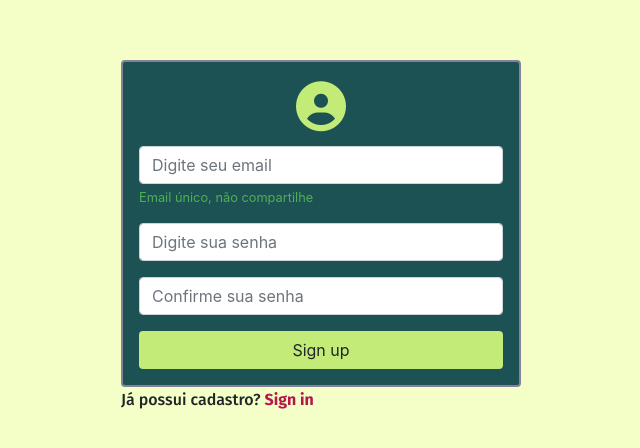
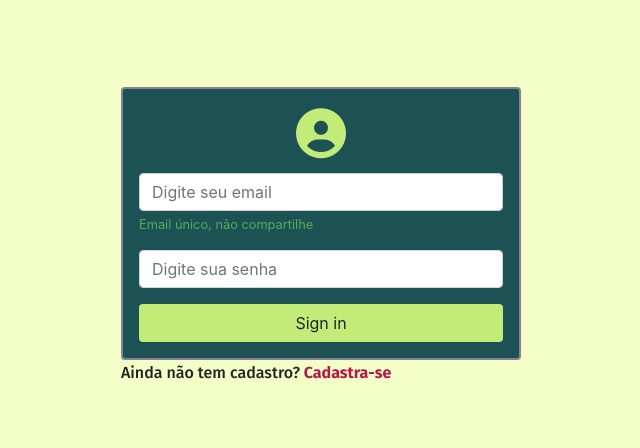
Before and after one commit to CleytonRR/finance_control_web, a React (Create React App) app in the folder finance_controll/: page / in a window 1280 px wide. Shown: the part 164-612 px from the top of the page, without its empty margins (319-959 px from the left). Built offline with nearby package versions, Linux system fonts and the light colour scheme; the HTML template or start-up script is replaced by a standard one.

Commit message:
Created routes and configure

```diff
--- a/finance_controll/src/App.js
+++ b/finance_controll/src/App.js
@@ -2,6 +2,7 @@ import React, { useState, useEffect } from 'react';
 import './App.css';
 import Login from './components/login/Login'
 import SingUp from './components/singUp/index'
+import Routers from './routes'
 
 import '../node_modules/bootstrap/dist/css/bootstrap.min.css';
 import './App.css';
@@ -11,7 +12,7 @@ function App() {
   return (
     <div className="app">
       <div className="box-form d-flex justify-content-center">
-        <SingUp />
+        <Routers />
       </div>
     </div>
   );
--- a/finance_controll/src/components/login/Login.js
+++ b/finance_controll/src/components/login/Login.js
@@ -1,5 +1,6 @@
 import React from 'react';
 import '../../../node_modules/bootstrap/dist/css/bootstrap.min.css'
+import {Link} from 'react-router-dom'
 
 import "./style.css"
 
@@ -18,7 +19,7 @@ export default function login() {
             </div>
             <button type="submit" className="btn btn-block btn-custom">Sign in</button>
         </form>
-        <span className="tip">Ainda não tem cadastro? <a href="#" className="sign-up">Cadastra-se</a></span>
+        <span className="tip">Ainda não tem cadastro?<Link to="/singUp"> Cadastra-se</Link></span>
     </div>
   );
 }
--- a/finance_controll/src/components/singUp/index.js
+++ b/finance_controll/src/components/singUp/index.js
@@ -1,5 +1,6 @@
 import React from 'react';
 import '../../../node_modules/bootstrap/dist/css/bootstrap.min.css'
+import { Link } from 'react-router-dom'
 
 import "./style.css"
 
@@ -14,15 +15,15 @@ export default function singUp() {
                 </div>
 
                 <div className="form-group">
-                <input type="password" className="form-control" id="inputPassword" placeholder="Digite sua senha"/>
+                    <input type="password" className="form-control" id="inputPassword" placeholder="Digite sua senha" />
                 </div>
 
                 <div className="form-group">
-                <input type="password" className="form-control" id="inputPassword" placeholder="Confirme sua senha"/>
+                    <input type="password" className="form-control" id="inputPassword" placeholder="Confirme sua senha" />
                 </div>
                 <button type="submit" className="btn btn-block btn-custom">Sign up</button>
             </form>
-        <span className="tip">Já possui cadastro? <a href="#" className="sign-in">Sign in</a></span>
+            <span className="tip">Já possui cadastro? <Link to="/"> Sign in</Link></span>
         </div>
     );
 }
--- /dev/null
+++ b/finance_controll/src/routes.js
@@ -0,0 +1,25 @@
+import React from 'react';
+import {
+    BrowserRouter as Router,
+    Switch,
+    Route,
+} from "react-router-dom"
+import Login from './components/login/Login'
+import SingUp from './components/singUp/index'
+
+
+export default function Routers() {
+  return (
+    <Router>
+        <Switch>
+            <Route exact path="/">
+                <Login />
+            </Route>
+
+            <Route path="/singUp">
+                <SingUp />
+            </Route>
+        </Switch>
+    </Router>
+  );
+}
```
Lines whose indentation alone changed are shown as unchanged.
